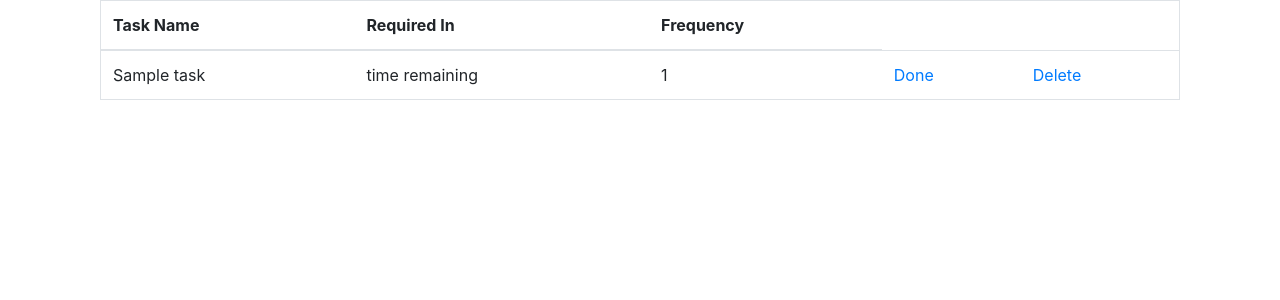
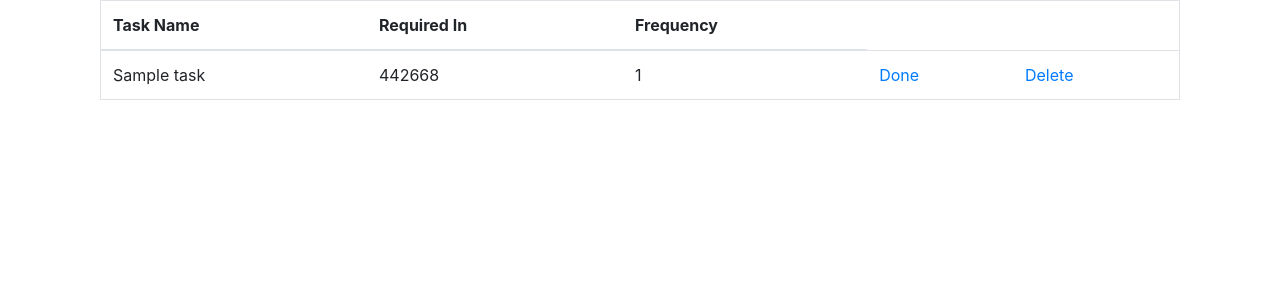
Before and after one commit to GregMalicki/CS-4500-Project, a Django app: page / in a window 1280 px wide. Shown: the part 78-378 px from the top of the page. Run offline with Django 3.2, Linux system fonts and the light colour scheme; tables that the repository leaves empty hold one stand-in row (values such as "Sample post"); some libraries are stand-ins or nearby versions.

Commit message:
basic function of application complete

```diff
--- a/task_manager/tasks/models.py
+++ b/task_manager/tasks/models.py
@@ -9,8 +9,9 @@ class Task(models.Model):
     frequency = models.IntegerField(default=45)
 
     def complete(self):
-        self.last_completed = timezone.now
+        self.last_completed = timezone.now()
+        self.save()
 
     def time_remaining(self):
         time = timezone.now() - self.last_completed
-        return divmod(time.total_seconds(), 60)[0]
+        return int(self.frequency - divmod(time.total_seconds(), 60)[0])
--- a/task_manager/tasks/templates/homepage.html
+++ b/task_manager/tasks/templates/homepage.html
@@ -27,10 +27,10 @@
                         {% for task in tasks %}
                           <tr>
                             <td>{{task.name}}</td>
-                            <td>time remaining</td>
+                            <td>{{task.time_remaining}}</td>
                             <td>{{task.frequency}}</td>
                             <td>
-                                <a class="text-primary" href="/patients/profile/?id={{task.id}}">Done</a>
+                                <a class="text-primary" href="/update/?id={{task.id}}">Done</a>
                             </td>
                             <td>
                                 <a class="text-primary" href="/delete/?id={{task.id}}">Delete</a>
--- a/task_manager/tasks/urls.py
+++ b/task_manager/tasks/urls.py
@@ -3,5 +3,6 @@ from . import views
 
 urlpatterns = [
     path('', views.home),
-    path('delete/', views.delete)
+    path('delete/', views.delete),
+    path('update/', views.update),
 ]
--- a/task_manager/tasks/views.py
+++ b/task_manager/tasks/views.py
@@ -1,6 +1,7 @@
 from django.shortcuts import render, redirect
 from tasks.forms import NewTaskForm
 from tasks.models import Task
+from django.utils import timezone
 
 
 def home(request):
@@ -9,8 +10,8 @@ def home(request):
         if form.is_valid():
             cd = form.cleaned_data
             Task.objects.create(name=cd['new_name'], frequency=cd['new_rate'])
-            return render(request, 'homepage.html', {'form': NewTaskForm(), 'tasks': Task.objects.all()})
-        return render(request, 'homepage.html', {'form': NewTaskForm(), 'tasks': Task.objects.all()})
+            return redirect('/')
+        return redirect('/')
     if request.method == 'GET':
         return render(request, 'homepage.html', {'form': NewTaskForm(), 'tasks': Task.objects.all()})
 
@@ -24,3 +25,13 @@ def delete(request):
             return redirect('/')
         except Task.DoesNotExist:
             return redirect('/')
+
+
+def update(request):
+    try:
+        # Get desired patient id from url
+        task = Task.objects.get(id=request.GET.get('id'))
+        task.complete()
+        return redirect('/')
+    except Task.DoesNotExist:
+        return redirect('/')
```
